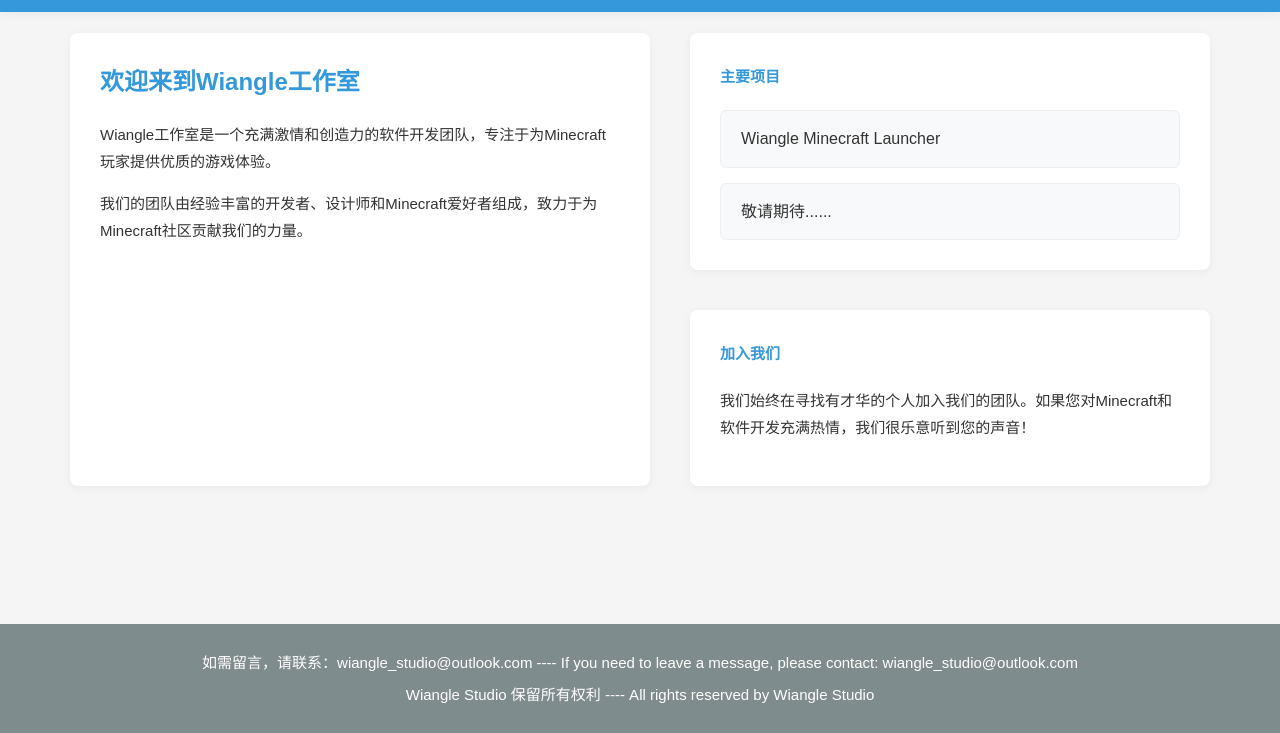
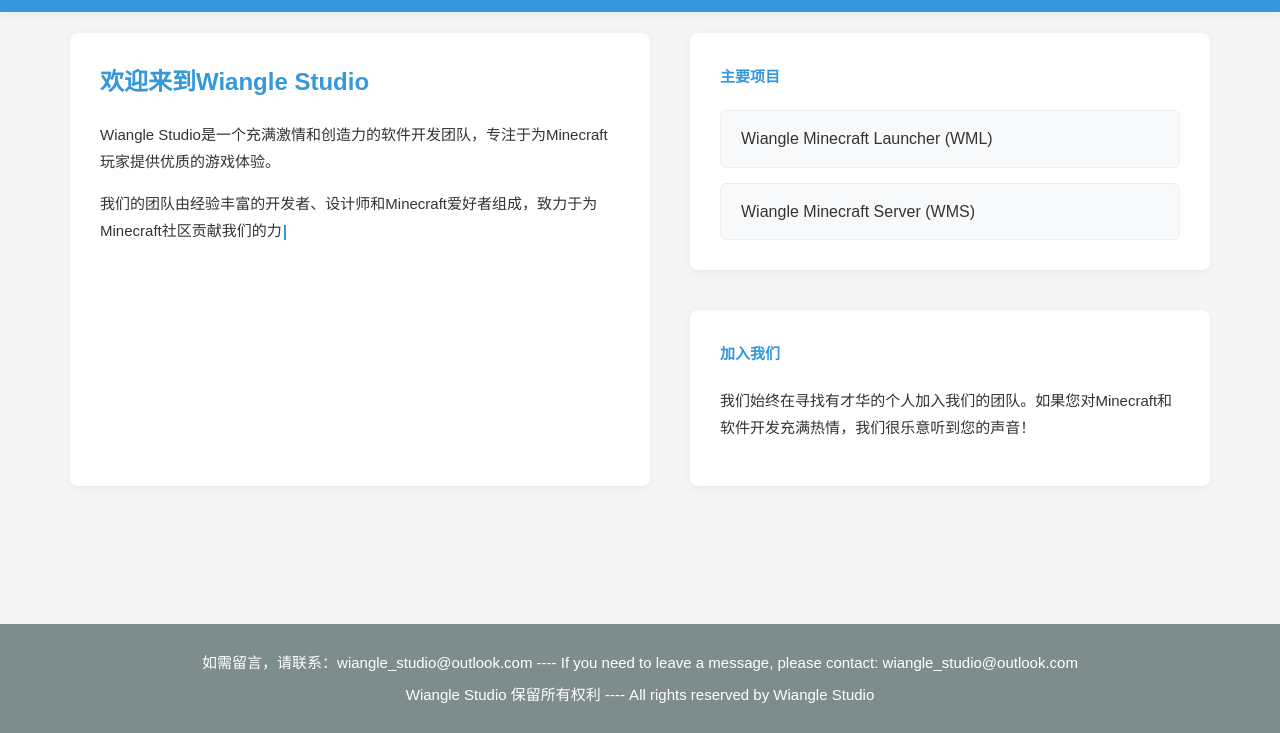
Before and after one commit to wiangle/wiangle.github.io, a plain HTML site: page index.html in a window 1280 px wide. Shown: the part 67-800 px from the top of the page. Drawn offline with Linux system fonts and the light colour scheme.

Commit message:
index.html

```diff
--- a/index.html
+++ b/index.html
@@ -187,7 +187,7 @@
                     <img src="WiangleStudiologo.png" alt="Wiangle工作室 Logo" class="logo">
                 </a>
                 <div class="nav-separator"></div>
-                <a href="WiangleMinecraftLauncher.html" class="btn" id="launcher-link">
+                <a href="WML.html" class="btn" id="launcher-link">
                     Wiangle Minecraft Launcher
                 </a>
             </div>
@@ -240,14 +240,14 @@
             const content = {
                 zh: {
                     intro: [
-                        "欢迎来到Wiangle工作室",
-                        "Wiangle工作室是一个充满激情和创造力的软件开发团队，专注于为Minecraft玩家提供优质的游戏体验。",
+                        "欢迎来到Wiangle Studio",
+                        "Wiangle Studio是一个充满激情和创造力的软件开发团队，专注于为Minecraft玩家提供优质的游戏体验。",
                         "我们的团队由经验丰富的开发者、设计师和Minecraft爱好者组成，致力于为Minecraft社区贡献我们的力量。"
                     ],
                     projects: [
                         "主要项目",
-                        "Wiangle Minecraft Launcher",
-                        "敬请期待......"
+                        "Wiangle Minecraft Launcher (WML)",
+                        "Wiangle Minecraft Server (WMS)"
                     ],
                     joinUs: [
                         "加入我们",
@@ -262,8 +262,8 @@
                     ],
                     projects: [
                         "Our Main Projects",
-                        "Wiangle Minecraft Launcher",
-                        "Coming Soon..."
+                        "Wiangle Minecraft Launcher (WML)",
+                        "Wiangle Minecraft Server (WMS)"
                     ],
                     joinUs: [
                         "Join Us",
```
